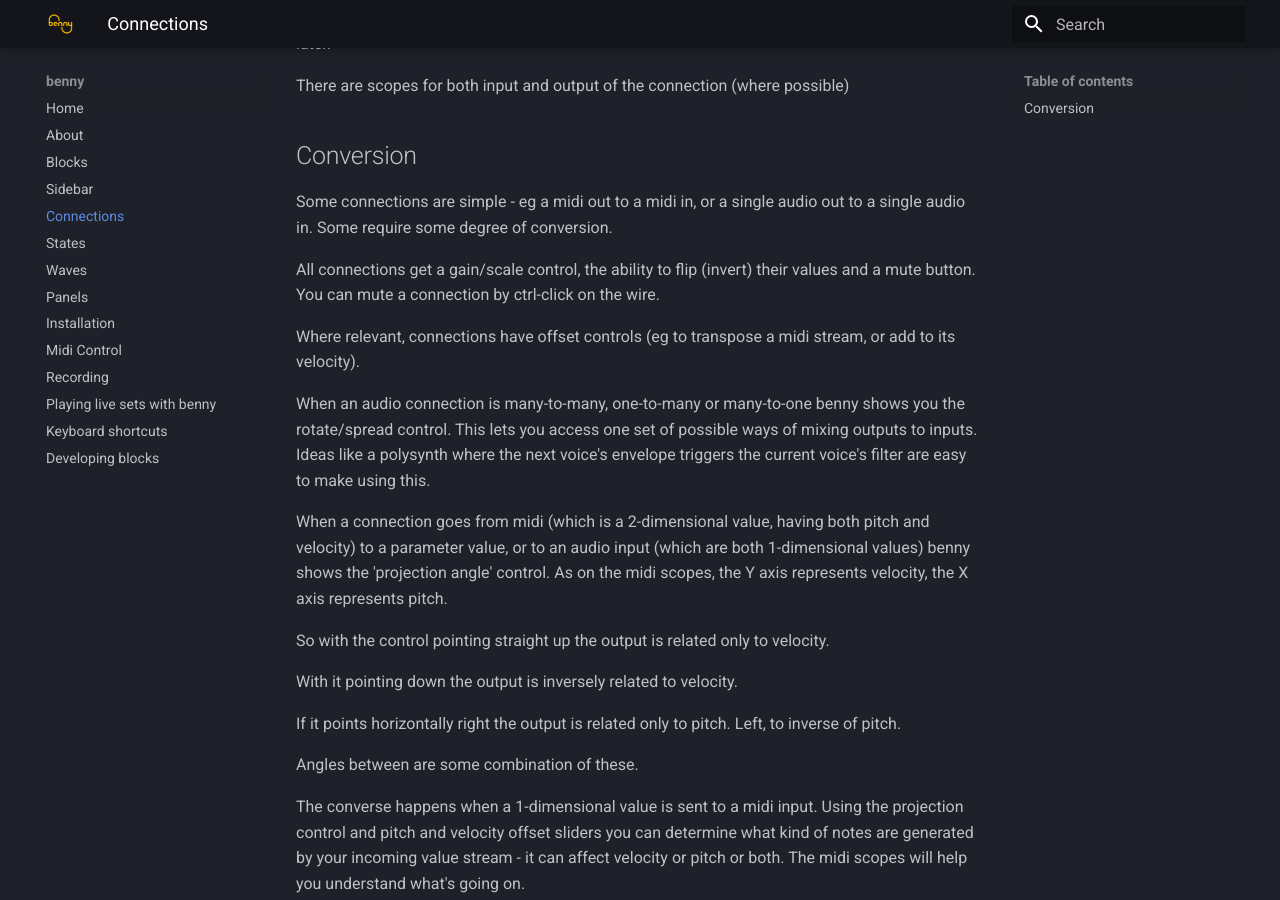
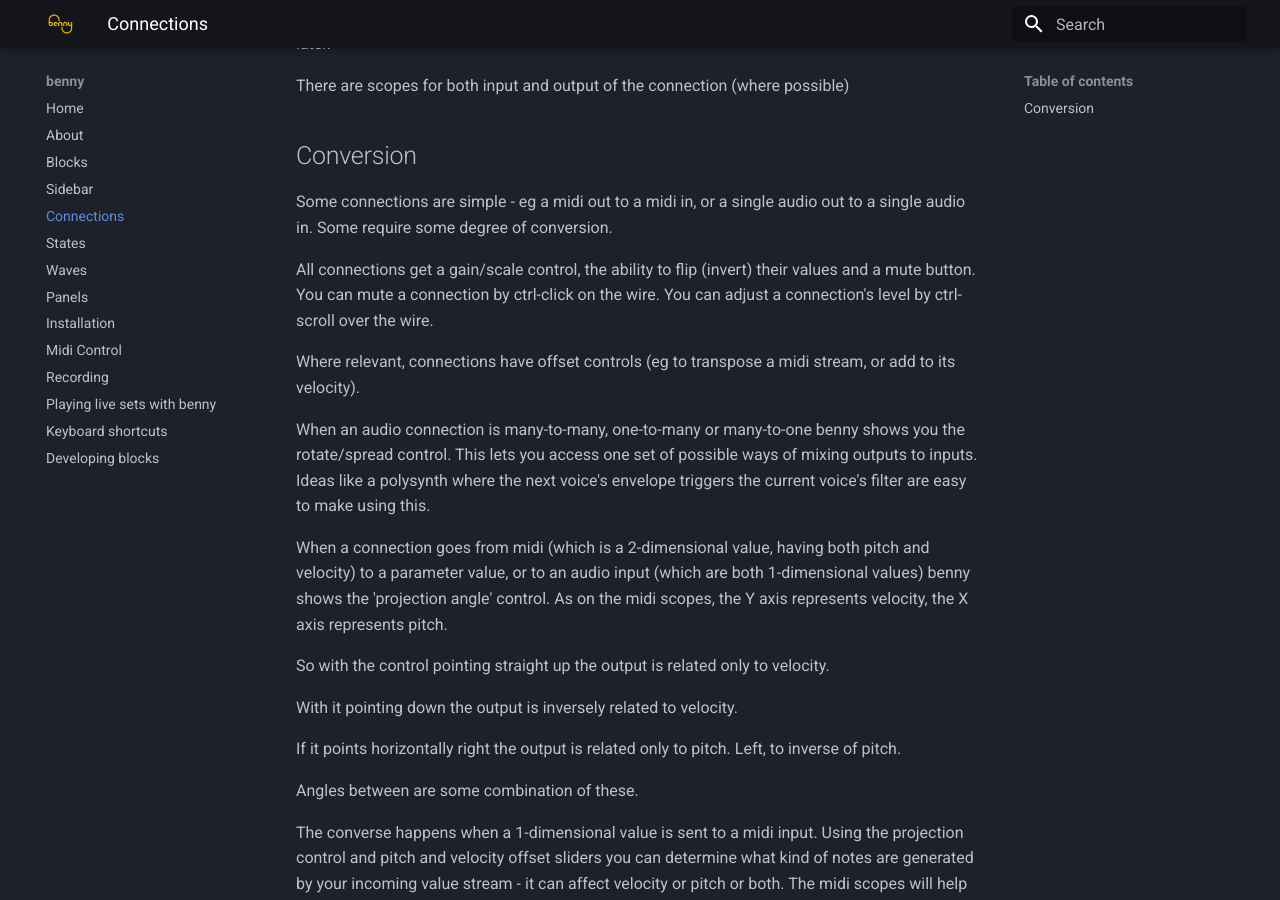
Before and after one commit to playbenny/benny_manual, an MkDocs documentation site: the page built from docs/connections.md, in a window 1280 px wide and 900 px high, scrolled down 366 px. Built offline with MkDocs 1.6.1 and Material for MkDocs 9.7.7, drawn with Linux system fonts in a browser that asks for light colours.

Commit message:
Update connections.md

```diff
--- a/docs/connections.md
+++ b/docs/connections.md
@@ -14,7 +14,7 @@
 
 Some connections are simple - eg a midi out to a midi in, or a single audio out to a single audio in. Some require some degree of conversion.
 
-All connections get a gain/scale control, the ability to flip (invert) their values and a mute button. You can mute a connection by ctrl-click on the wire.
+All connections get a gain/scale control, the ability to flip (invert) their values and a mute button. You can mute a connection by ctrl-click on the wire. You can adjust a connection's level by ctrl-scroll over the wire.
 
 Where relevant, connections have offset controls (eg to transpose a midi stream, or add to its velocity).
 
```
